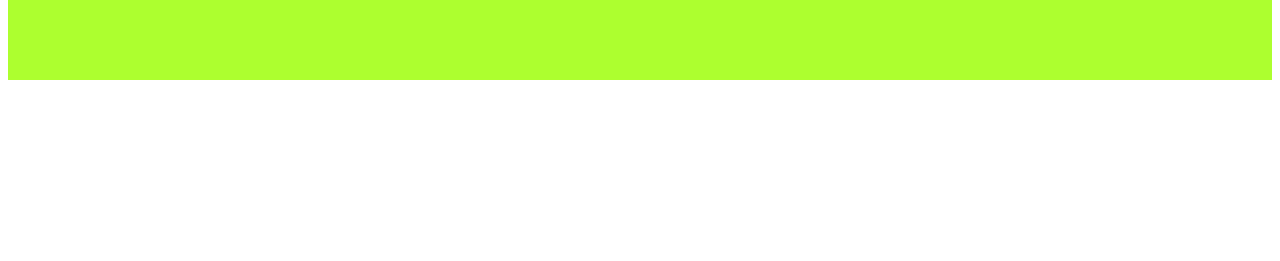
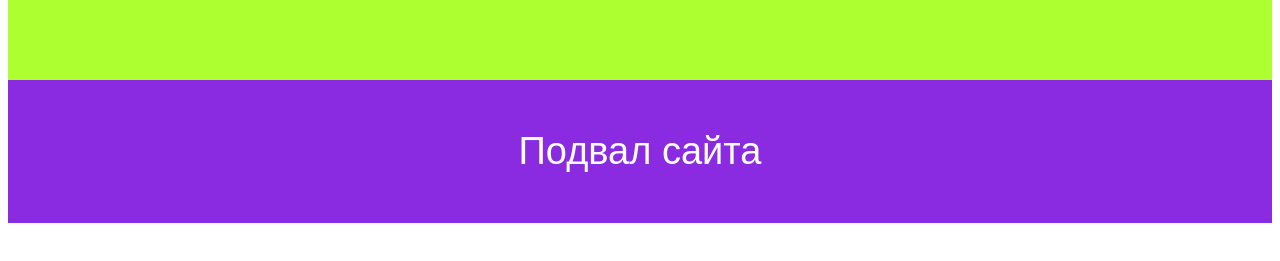
Before and after one commit to aivictorov/remote-test, a plain HTML site: page index.html in a window 1280 px wide. Shown: the part 477-738 px from the top of the page. Drawn offline with Linux system fonts and the light colour scheme.

Commit message:
footer ready

```diff
--- a/index.html
+++ b/index.html
@@ -21,6 +21,10 @@
 	<main class="main">
 		<h1>Основной контент</h1>
 	</main>
+
+	<footer class="footer">
+		Подвал сайта
+	</footer>
 </body>
 
 </html>
--- a/main.css
+++ b/main.css
@@ -15,3 +15,12 @@
 	text-align: center;
 	font-family: sans-serif;
 }
+
+.footer {
+	padding: 50px 100px;
+	background-color: blueviolet;
+	font-size: 38px;
+	color: #FFF;
+	text-align: center;
+	font-family: sans-serif;
+}
```
